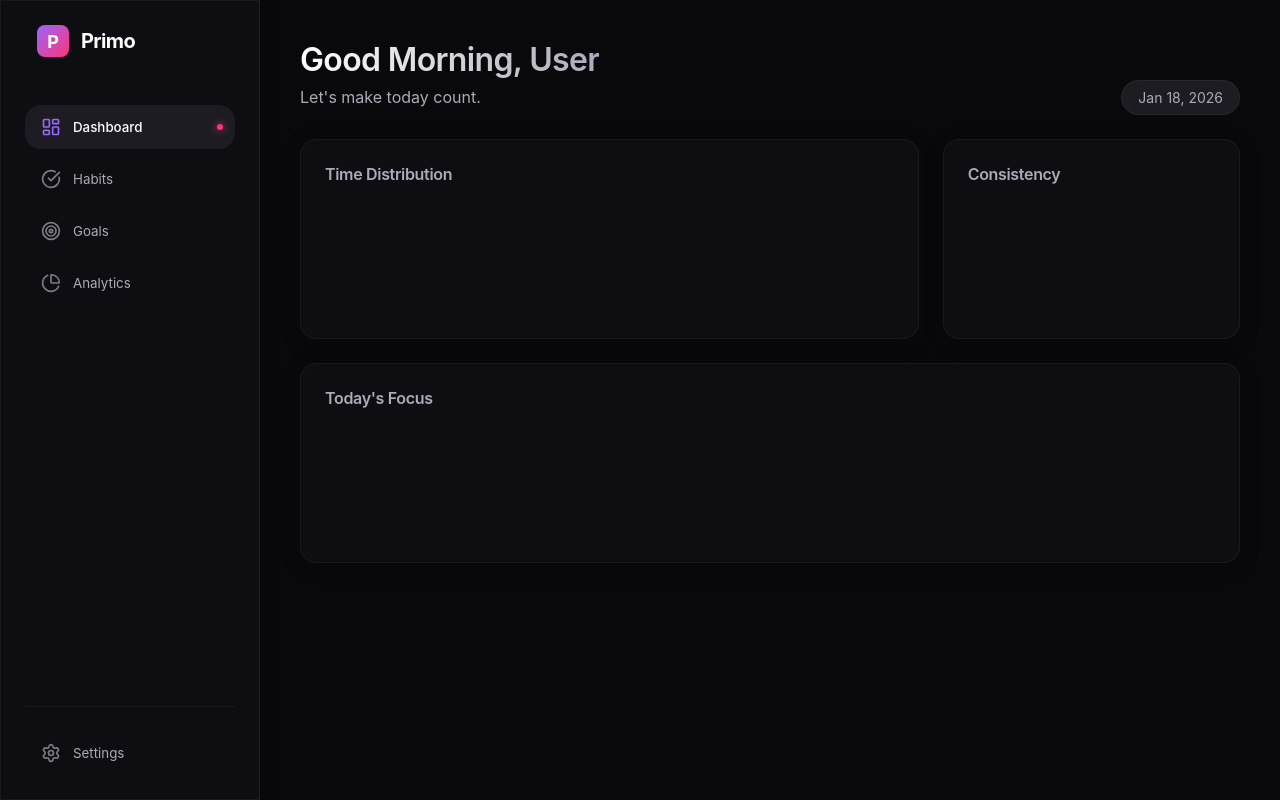
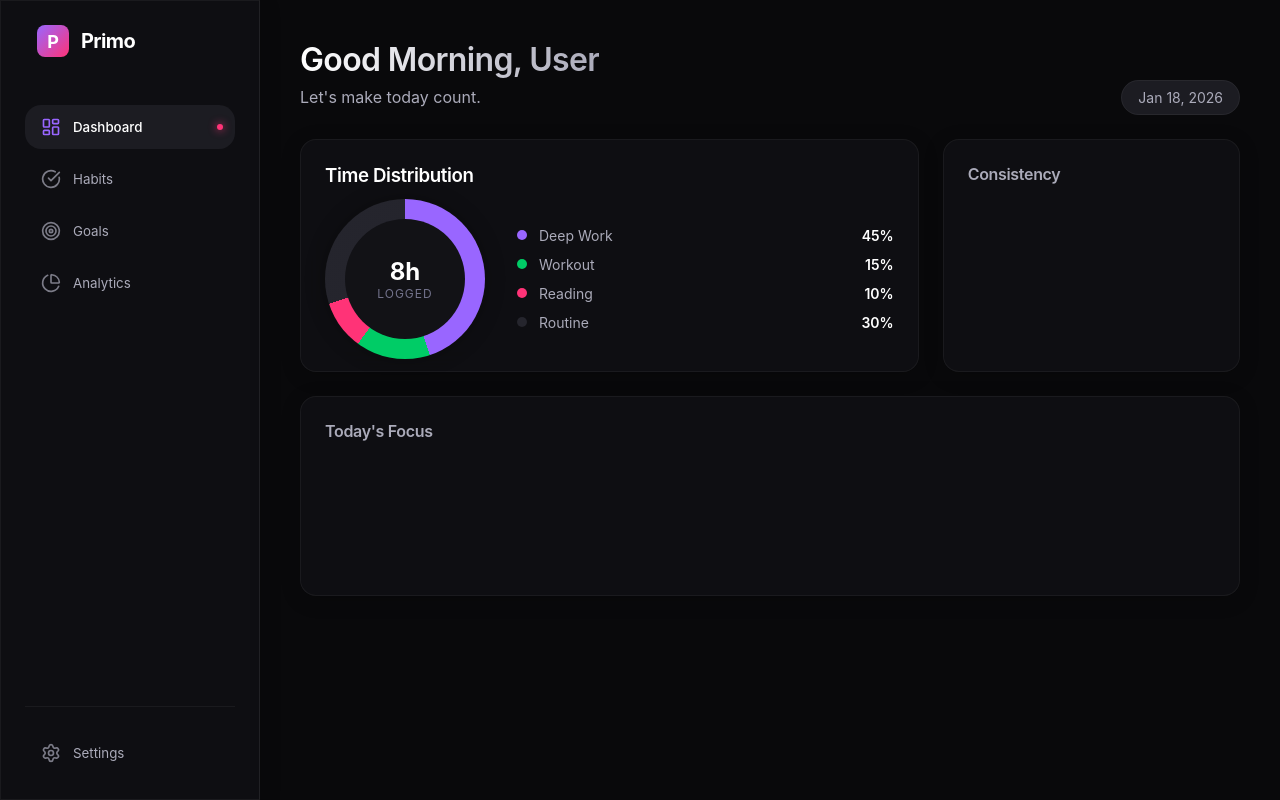
Before and after one commit to barada02/Primo, a React (Vite) app: page / in a window 1280 px wide. Built offline with nearby package versions, Linux system fonts and the light colour scheme.

Commit message:
v1 dashboard

```diff
--- a/package.json
+++ b/package.json
@@ -10,6 +10,7 @@
     "preview": "vite preview"
   },
   "dependencies": {
+    "lucide-react": "^0.562.0",
     "react": "^19.2.0",
     "react-dom": "^19.2.0"
   },
--- a/src/components/dashboard/Dashboard.jsx
+++ b/src/components/dashboard/Dashboard.jsx
@@ -1,5 +1,7 @@
 import React from 'react';
 import './Dashboard.css';
+import TimeChart from './TimeChart';
+import { mockTimeData } from '../../data/mockData';
 
 const Dashboard = () => {
     return (
@@ -17,8 +19,9 @@ const Dashboard = () => {
 
             <div className="dashboard-grid">
                 {/* We will populate these next */}
-                <div className="grid-item span-2 glass-panel placeholder-widget">
+                <div className="grid-item span-2 glass-panel">
                     <h3>Time Distribution</h3>
+                    <TimeChart data={mockTimeData} />
                 </div>
                 <div className="grid-item glass-panel placeholder-widget">
                     <h3>Consistency</h3>
--- /dev/null
+++ b/src/components/dashboard/TimeChart.css
@@ -0,0 +1,87 @@
+.time-chart-container {
+    display: flex;
+    align-items: center;
+    gap: 32px;
+    height: 100%;
+}
+
+.chart-wrapper {
+    position: relative;
+    width: 160px;
+    height: 160px;
+    flex-shrink: 0;
+}
+
+.pie-chart {
+    width: 100%;
+    height: 100%;
+    border-radius: 50%;
+    position: relative;
+    display: flex;
+    align-items: center;
+    justify-content: center;
+    box-shadow: 0 0 20px rgba(0, 0, 0, 0.3);
+}
+
+.chart-inner {
+    width: 75%;
+    height: 75%;
+    background: var(--bg-surface-1);
+    border-radius: 50%;
+    z-index: 2;
+    display: flex;
+    align-items: center;
+    justify-content: center;
+}
+
+.inner-text {
+    display: flex;
+    flex-direction: column;
+    align-items: center;
+}
+
+.total-hours {
+    font-size: 24px;
+    font-weight: 700;
+    color: var(--text-1);
+}
+
+.total-label {
+    font-size: 12px;
+    color: var(--text-3);
+    text-transform: uppercase;
+    letter-spacing: 1px;
+}
+
+.chart-legend {
+    display: flex;
+    flex-direction: column;
+    gap: 12px;
+    width: 100%;
+}
+
+.legend-item {
+    display: flex;
+    align-items: center;
+    justify-content: space-between;
+    width: 100%;
+}
+
+.legend-dot {
+    width: 10px;
+    height: 10px;
+    border-radius: 50%;
+    margin-right: 12px;
+}
+
+.legend-label {
+    color: var(--text-2);
+    font-size: 14px;
+    flex: 1;
+}
+
+.legend-val {
+    color: var(--text-1);
+    font-weight: 600;
+    font-size: 14px;
+}
```
Also changed, not shown: 1 other file (tests, documents, lock files or other folders).
